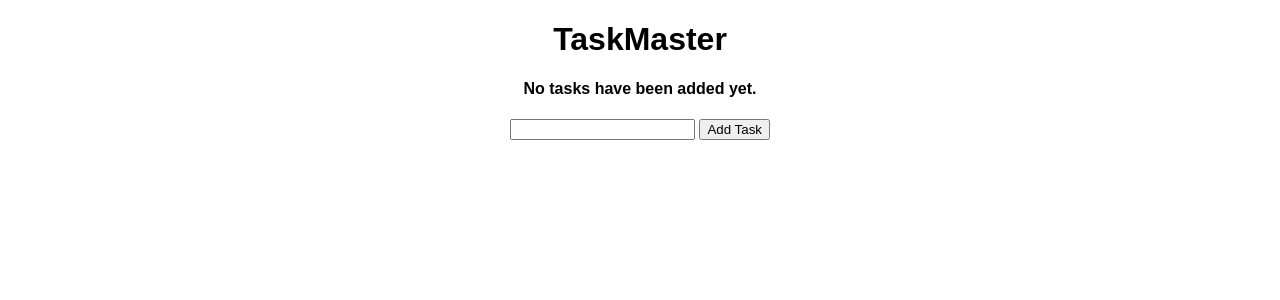
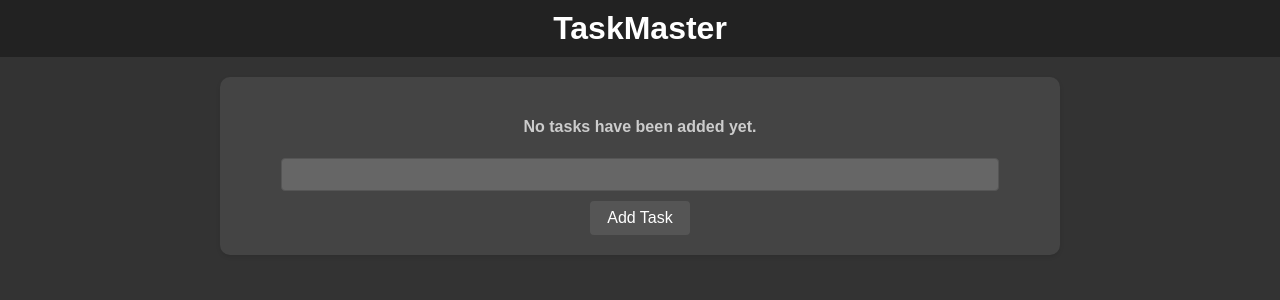
Before and after one commit to UrAvgProGamer/Flask-Practice-2, a Flask app: page / in a window 1280 px wide. Shown: the top 300 px of the page. Run offline with Flask 3, Linux system fonts and the light colour scheme; data that the repository does not hold is empty.

Commit message:
CSS overhaul

```diff
--- a/app.py
+++ b/app.py
@@ -42,7 +42,7 @@ def index():
         return render_template('index.html', tasks = tasks) #Rendering the home page with the tasks
 
 #Route for deleting a task
-@app.route('/delete/<int:id>')
+@app.route('/delete/<int:id>',methods = ['POST'])
 def delete(id):
 
     #Getting the task to delete
--- a/static/css/main.css
+++ b/static/css/main.css
@@ -1,20 +1,104 @@
-body{
+body {
+    font-family: 'Arial', sans-serif;
+    color: #fff;
+    background-color: #333; /* Soft Black */
     margin: 0;
-    font-family: sans-serif;
+}
+
+.title-bar {
+    background-color: #222; /* Slightly darker shade */
+    text-align: center;
+    padding: 10px 0;
+    color: #fff;
+}
+
+.title-bar h1 {
+    margin: 0;
+    font-size: 2em;
 }
 
 .content {
+    max-width: 800px;
+    margin: 20px auto;
+    padding: 20px;
+    border-radius: 10px;
+    background-color: #444; /* Darker Gray */
+    box-shadow: 0 2px 4px rgba(0,0,0,0.1);
+}
+
+h4 {
+    text-align: center;
+    color: #ccc;
+}
+
+table {
+    width: 100%;
+    border-collapse: separate;
+    border-spacing: 0;
+    border: 1px solid #555;
+    text-align: center; /* Center-align table content */
+}
+
+th, td {
+    padding: 10px 15px;
+    border: 1px solid #555;
+    background-color: #555; /* Dark Gray */
+    color: #fff; /* Set text color to white */
+}
+
+th {
+    background-color: #444; /* Slightly darker shade */
+}
+
+form {
+    margin-top: 20px;
     text-align: center;
 }
 
-table {
-    border-collapse: separate;
-    border-spacing: 5px;
-    margin: 0 auto;
+input[type="text"] {
+    width: calc(100% - 100px); /* Take up full width minus space for button */
+    padding: 8px;
+    border: 1px solid #555;
+    border-radius: 4px;
+    background-color: #666; /* Dark Gray */
+    margin-bottom: 10px; /* Add margin at the bottom */
+    color: #fff; /* Set text color to white */
 }
 
-th, td {
-    padding: 8px;
-    text-align: left;
-    border: 1px solid black;
+input[type="submit"] {
+    width: 100px; /* Set width for button */
+    padding: 8px 10px; /* Adjusted padding */
+    background-color: #555; /* Dark Gray */
+    color: #fff;
+    border: none;
+    border-radius: 4px;
+    cursor: pointer;
+    font-size: 1em;
 }
+
+input[type="submit"]:hover {
+    background-color: #444; /* Slightly darker shade */
+}
+
+button {
+    padding: 8px 20px;
+    background-color: #555; /* Dark Gray */
+    color: #fff;
+    border: none;
+    border-radius: 4px;
+    cursor: pointer;
+    font-size: 1em;
+}
+
+button:hover {
+    background-color: #444; /* Slightly darker shade */
+}
+
+a {
+    color: #fff; /* Set link color to white */
+    text-decoration: none;
+}
+
+a:hover {
+    text-decoration: underline;
+}
--- a/templates/index.html
+++ b/templates/index.html
@@ -5,12 +5,14 @@
 {% endblock %}
 
 {% block body %}
+<div class="title-bar">
+    <h1>TaskMaster</h1>
+</div>
+
 <div class="content">
-    <h1>TaskMaster</h1>
     {% if tasks|length <1 %}
         <h4>No tasks have been added yet.</h4>
-    {%else%}
-
+    {% else %}
         <table>
             <tr>
                 <th>Task</th>
@@ -23,9 +25,12 @@
                     <td>{{task.content}}</td>
                     <td>{{task.date_created.date()}}</td>
                     <td>
-                    <a href="/delete/{{task.id}}">Delete</a>
-                    <br>
-                    <a href="/update/{{task.id}}">Update</a>
+                        <form action="/delete/{{task.id}}" method="POST" style="display: inline;">
+                            <button type="submit">Delete</button>
+                        </form>
+                        <form action="/update/{{task.id}}" method="GET" style="display: inline;">
+                            <button type="submit">Update</button>
+                        </form>
                     </td>
                 </tr>
             {% endfor %}
```
Also changed, not shown: templates/update.html (+6 -7 lines). Lines whose indentation alone changed are shown as unchanged.
